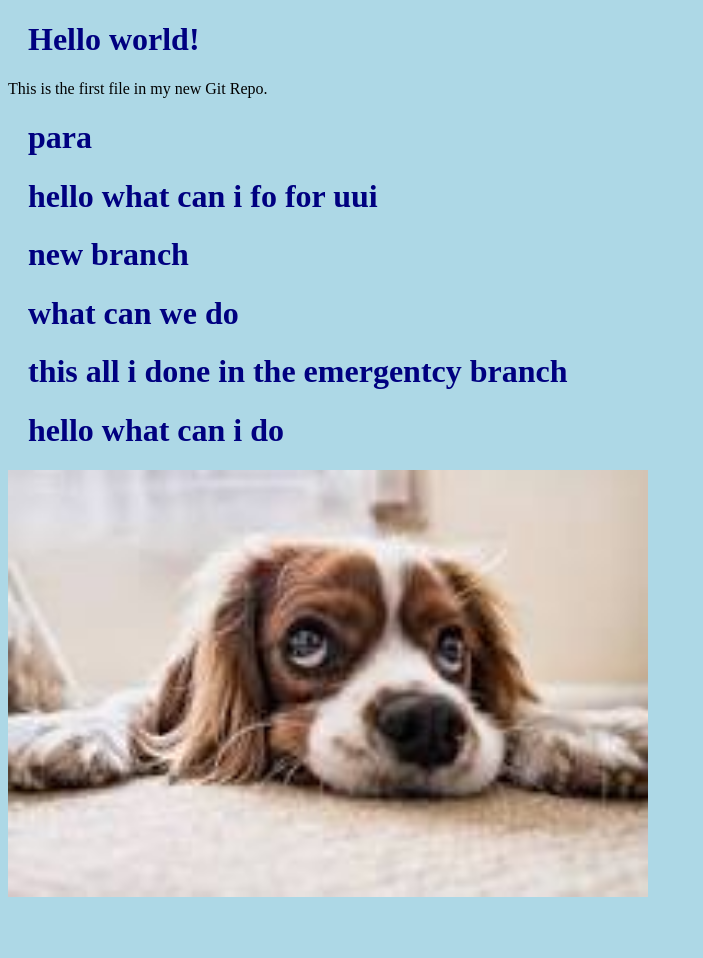
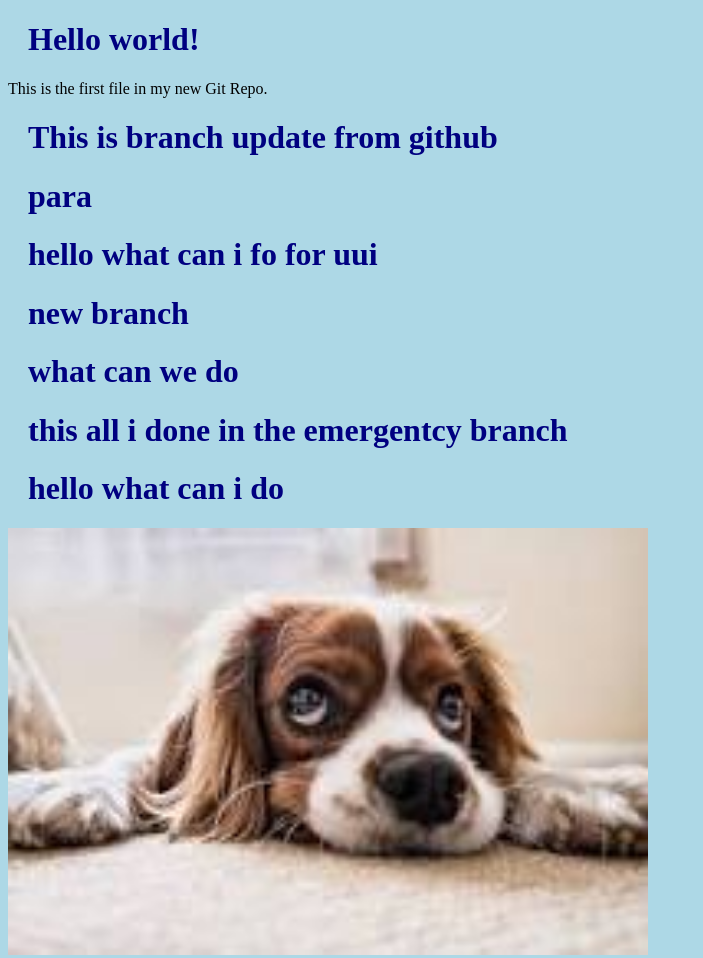
Before and after one commit to Vedantgotra/hello-world, a plain HTML site: page index.html in a window 1280 px wide. Shown: the whole page, without its empty margins (0-703 px from the left). Before the commit the page ends 909 px from the top, so only its background shows below. Drawn offline with Linux system fonts and the light colour scheme.

Commit message:
updated html on github

```diff
--- a/index.html
+++ b/index.html
@@ -8,6 +8,7 @@
 
 <h1>Hello world!</h1>
 <p>This is the first file in my new Git Repo.</p>
+<h1>This is branch update from github</h1>
 <h1>para</h1>
 <h1>hello what can i fo for uui</h1>
 <h1>new branch</h1>
```
